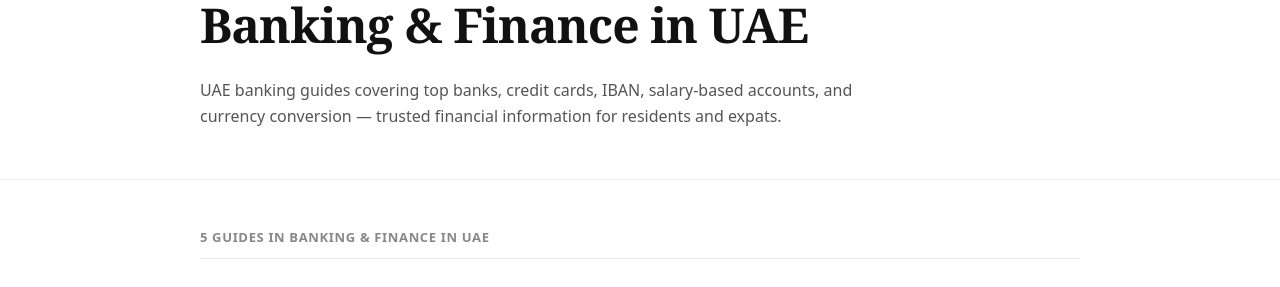
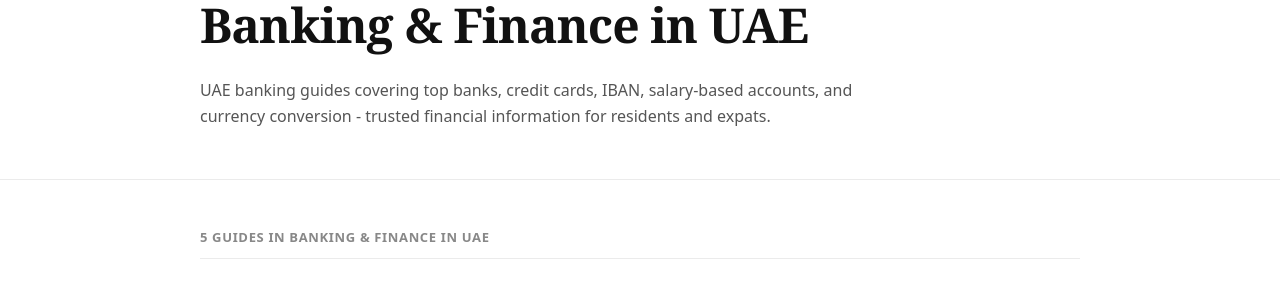
Before and after one commit to dubaitime/dubaitime.github.io, a Jekyll site: the page built from _topics/banking-finance.md, in a window 1280 px wide. Shown: the part 208-495 px from the top of the page. Built offline with Jekyll 4.4.1, drawn with Linux system fonts in a browser that asks for light colours; nearby versions of some CDN libraries; some of the changed text lies outside the part shown.

Commit message:
Add files via upload

```diff
--- a/_topics/banking-finance.md
+++ b/_topics/banking-finance.md
@@ -4,7 +4,7 @@ title: "Banking & Finance in UAE"
 slug: "banking-finance"
 icon: "🏦"
 permalink: /topics/banking-finance/
-description: "UAE banking guides covering top banks, credit cards, IBAN, salary-based accounts, and currency conversion — trusted financial information for residents and expats."
+description: "UAE banking guides covering top banks, credit cards, IBAN, salary-based accounts, and currency conversion - trusted financial information for residents and expats."
 keywords: "UAE banking, Dubai banks, Emirates IBAN, credit card UAE, AED currency"
 last_updated: "2026"
 category_match:
@@ -15,6 +15,6 @@ related_topics:
   - shopping-lifestyle
 ---
 
-The UAE is home to some of the most innovative banks in the region. Whether you are opening your first account, looking for a credit card that matches your salary, or need to understand IBAN for international transfers — this hub has everything covered.
+The UAE is home to some of the most innovative banks in the region. Whether you are opening your first account, looking for a credit card that matches your salary, or need to understand IBAN for international transfers - this hub has everything covered.
 
 From **Dubai Islamic Bank** to **Emirates NBD**, we break down which bank works best for your income level and lifestyle.
```
Also changed, not shown: _topics/bus-timings.md (+2 -2 lines), _topics/city-guides.md (+2 -2 lines), _topics/shopping-lifestyle.md (+2 -2 lines), _topics/uae-visa-id.md (+1 -1 lines).
